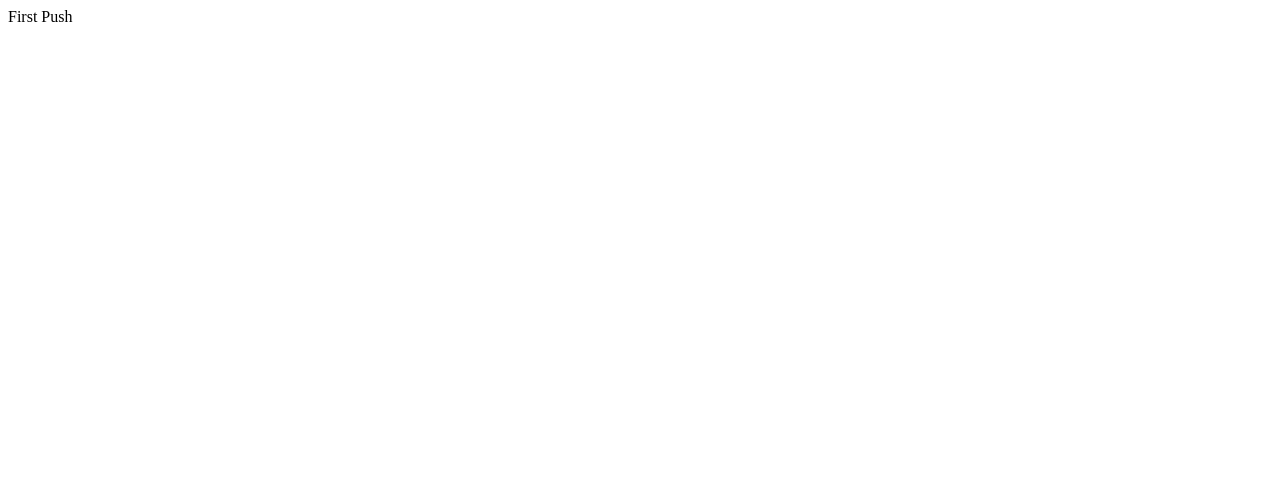
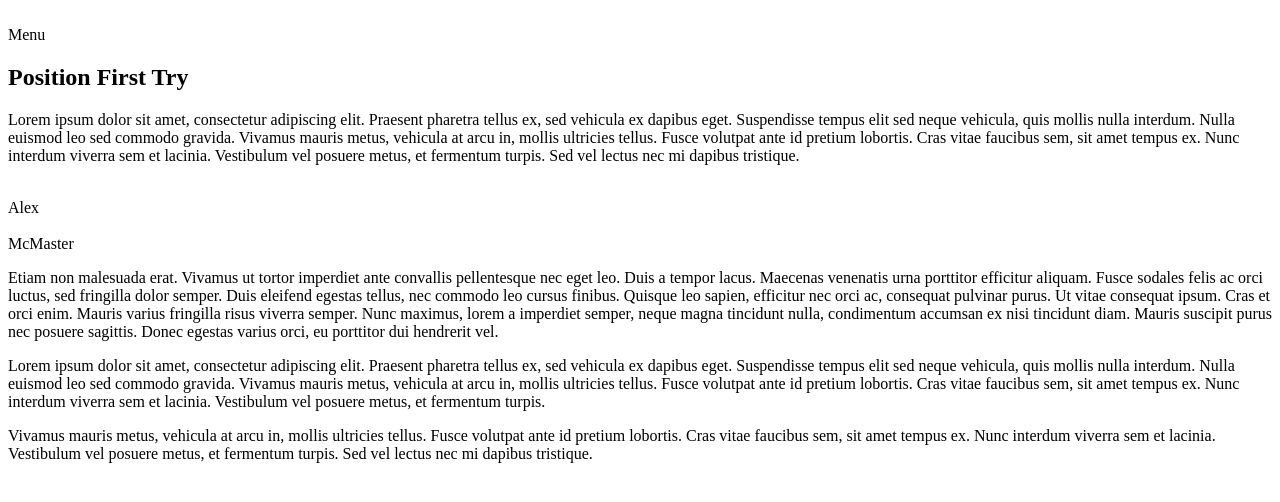
Before and after one commit to Alex-McM/Alex-McM.github.io, a plain HTML site: page index.html in a window 1280 px wide. Drawn offline with Linux system fonts and the light colour scheme.

Commit message:
Added Text

```diff
--- a/index.html
+++ b/index.html
@@ -1,6 +1,62 @@
 <!DOCTYPE html>
-<html>
+<html lang="en-us">
 
-<head>First Push</head>
+<head>
+  <meta charset="UTF-8">
+  <title>Positioning</title>
+
+</head>
+
+<body>
+
+  <div id="fixed">
+
+    <br> Menu
+
+</div>
+
+
+  <div class="wrapper">
+
+    <section id="content">
+
+      <h1>Position First Try</h1>
+
+
+      <p>Lorem ipsum dolor sit amet, consectetur adipiscing elit. Praesent pharetra tellus ex, sed vehicula ex dapibus eget. Suspendisse tempus elit sed neque vehicula, quis mollis nulla interdum.
+         Nulla euismod leo sed commodo gravida. Vivamus mauris metus, vehicula at arcu in, mollis ultricies tellus. Fusce volutpat ante id pretium lobortis. Cras vitae faucibus sem, sit amet tempus ex.
+         Nunc interdum viverra sem et lacinia. Vestibulum vel posuere metus, et fermentum turpis.
+         Sed vel lectus nec mi dapibus tristique.</p>
+
+
+      <div id="relative">
+
+        <br> Alex
+
+
+        <div id="absolute">
+
+            <br> McMaster
+        </div>
+      </div>
+
+
+      <p>Etiam non malesuada erat. Vivamus ut tortor imperdiet ante convallis pellentesque nec eget leo. Duis a tempor lacus. Maecenas venenatis urna porttitor efficitur aliquam.
+         Fusce sodales felis ac orci luctus, sed fringilla dolor semper. Duis eleifend egestas tellus, nec commodo leo cursus finibus. Quisque leo sapien, efficitur nec orci ac, consequat pulvinar purus.
+         Ut vitae consequat ipsum. Cras et orci enim. Mauris varius fringilla risus viverra semper. Nunc maximus, lorem a imperdiet semper, neque magna tincidunt nulla, condimentum accumsan ex nisi tincidunt diam.
+         Mauris suscipit purus nec posuere sagittis.
+         Donec egestas varius orci, eu porttitor dui hendrerit vel.</p>
+
+      <p>Lorem ipsum dolor sit amet, consectetur adipiscing elit. Praesent pharetra tellus ex, sed vehicula ex dapibus eget. Suspendisse tempus elit sed neque vehicula, quis mollis nulla interdum.
+         Nulla euismod leo sed commodo gravida. Vivamus mauris metus, vehicula at arcu in, mollis ultricies tellus. Fusce volutpat ante id pretium lobortis. Cras vitae faucibus sem, sit amet tempus ex.
+         Nunc interdum viverra sem et lacinia. Vestibulum vel posuere metus, et fermentum turpis. </p>
+
+      <p>Vivamus mauris metus, vehicula at arcu in, mollis ultricies tellus. Fusce volutpat ante id pretium lobortis. Cras vitae faucibus sem, sit amet tempus ex.
+         Nunc interdum viverra sem et lacinia. Vestibulum vel posuere metus, et fermentum turpis.
+         Sed vel lectus nec mi dapibus tristique.</p>
+
+    </section>
+  </div>
+</body>
 
 </html>
```
